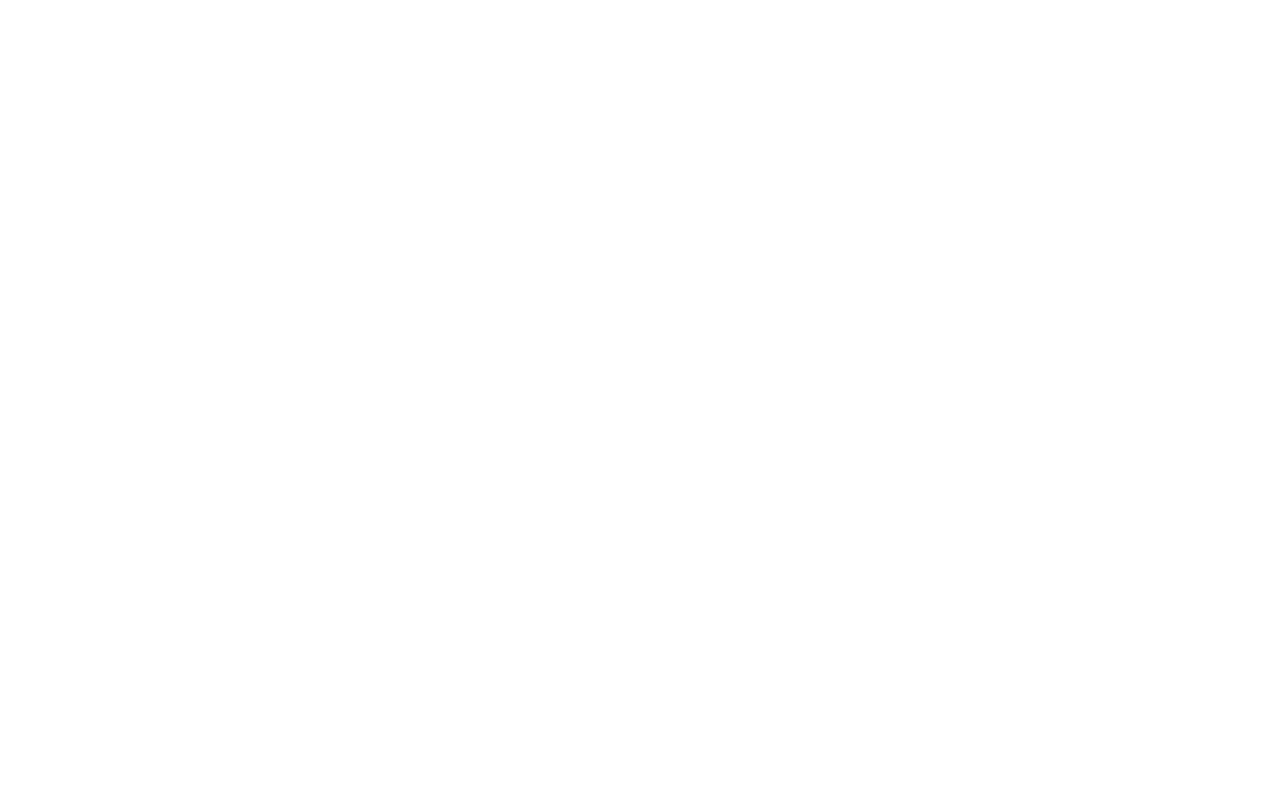
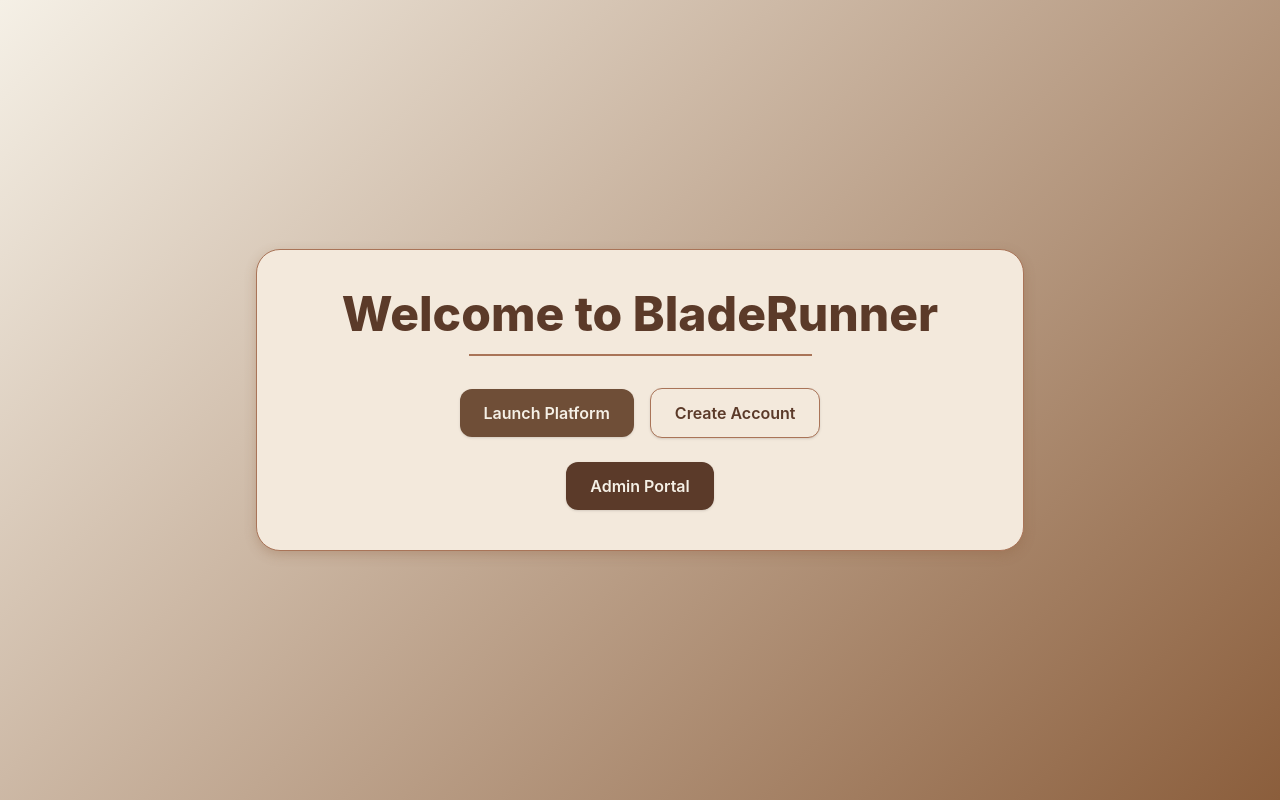
Before and after one commit to Manal137/frontend, a React (Create React App) app: page / in a window 1280 px wide. Built offline with nearby package versions, Linux system fonts and the light colour scheme; sample sign-in values are in the browser's storage.

Commit message:
frontend

```diff
--- a/src/App.js
+++ b/src/App.js
@@ -51,15 +51,63 @@
 // export default App;
 
 
+// src/App.js
+import React from 'react';
+import { createBrowserRouter, RouterProvider } from 'react-router-dom';
 
-// src/pages/PrivateRoute.js
-import React from 'react';
-import { Navigate, Outlet } from 'react-router-dom';
+import HomePage from './pages/HomePage';
+import LoginPage from './pages/LoginPage';
+import SignupPage from './pages/SignupPage';
+import DashboardPage from './pages/DashboardPage';
+import AdminPage from './pages/AdminPage';
+import AdminLoginPage from './pages/AdminLoginPage';
+import AdminSetupPage from './pages/AdminSetupPage';
+import LandingPage from './pages/LandingPage';
 
-const PrivateRoute = () => {
-  const user = JSON.parse(localStorage.getItem('user'));
+import PrivateRoute from './pages/PrivateRoute';
+import AdminRoute from './pages/AdminRoute';
+import { Outlet } from 'react-router-dom';
 
-  return user ? <Outlet /> : <Navigate to="/login" replace />;
-};
+const router = createBrowserRouter([
+  // 🔓 Public Routes
+  { path: '/', element: <HomePage /> },
+  { path: '/login', element: <LoginPage /> },
+  { path: '/register', element: <SignupPage /> },
+  { path: '/admin-login', element: <AdminLoginPage /> },
+  { path: '/admin-setup', element: <AdminSetupPage /> },
 
-export default PrivateRoute;
+  // 🔐 Protected User Routes
+  {
+    path: '/',
+    element: <PrivateRoute />,
+    children: [
+      {
+        path: '',
+        element: <Outlet />,
+        children: [
+          { path: 'dashboard', element: <DashboardPage /> },
+          { path: 'landing', element: <LandingPage /> },
+        ],
+      },
+    ],
+  },
+
+  // 🔐 Protected Admin Route
+  {
+    path: '/',
+    element: <AdminRoute />,
+    children: [
+      {
+        path: '',
+        element: <Outlet />,
+        children: [{ path: 'admin', element: <AdminPage /> }],
+      },
+    ],
+  },
+]);
+
+function App() {
+  return <RouterProvider router={router} />;
+}
+
+export default App;
```
